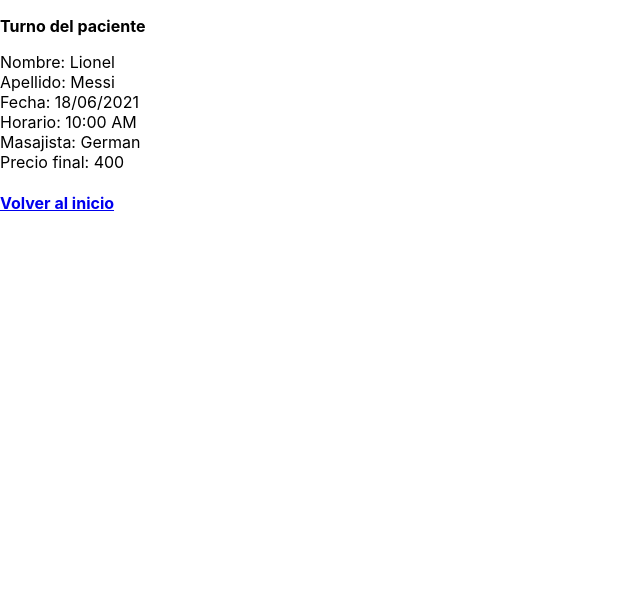
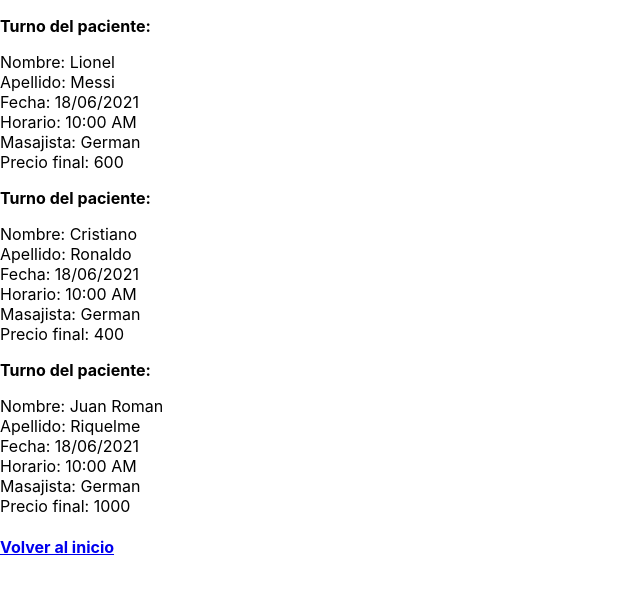
Before and after one commit to MaxiAlbarran/turnos-fe, a React (Create React App) app: page /turnos in a window 1280 px wide. Shown: the top 594 px of the page, without its empty margins (0-640 px from the left). Built offline with nearby package versions, Linux system fonts and the light colour scheme.

Commit message:
Change Appointment folder and add some useful statements (#1)

```diff
--- a/src/App.js
+++ b/src/App.js
@@ -1,14 +1,14 @@
 import logo from './logo.svg';
 import './App.css';
+import { BrowserRouter, Route } from 'react-router-dom';
 import CreateAppointment from './components/CreateAppointment/index';
-import { BrowserRouter, Route } from 'react-router-dom';
-import Data from './components/AppointmentList/Data';
+import AppointmentList from './components/AppointmentList/index';
 
 function App() {
   return (
     <BrowserRouter>
       <Route path="/" exact component={CreateAppointment} />
-      <Route path="/Turnos" exact component={Data} />
+      <Route path="/turnos" exact component={AppointmentList} />
     </BrowserRouter>
   );
 }
--- a/src/components/AppointmentList/Appointment.jsx
+++ /dev/null
@@ -1,31 +0,0 @@
-import React, { useState } from 'react';
-
-const Appointment = (props) => {
-  return (
-    <div>
-      <p>
-        <b>Turno del paciente</b>
-      </p>
-      <div>
-        <label>Nombre: {props.datos.name}</label>
-      </div>
-      <div>
-        <label>Apellido: {props.datos.surname}</label>
-      </div>
-      <div>
-        <label>Fecha: {props.datos.date}</label>
-      </div>
-      <div>
-        <label>Horario: {props.datos.hour}</label>
-      </div>
-      <div>
-        <label>Masajista: {props.datos.masseuse}</label>
-      </div>
-      <div>
-        <label>Precio final: {props.datos.price}</label>
-      </div>
-    </div>
-  );
-};
-
-export default Appointment;
--- /dev/null
+++ b/src/components/AppointmentList/Appointment/index.jsx
@@ -0,0 +1,33 @@
+import React from 'react';
+
+const Appointment = ({ appointment }) => {
+  let { name, surname, date, hour, masseuse, price } = appointment;
+
+  return (
+    <div>
+      <p>
+        <b>Turno del paciente:</b>
+      </p>
+      <div>
+        <label>Nombre: {name}</label>
+      </div>
+      <div>
+        <label>Apellido: {surname}</label>
+      </div>
+      <div>
+        <label>Fecha: {date}</label>
+      </div>
+      <div>
+        <label>Horario: {hour}</label>
+      </div>
+      <div>
+        <label>Masajista: {masseuse}</label>
+      </div>
+      <div>
+        <label>Precio final: {price}</label>
+      </div>
+    </div>
+  );
+};
+
+export default Appointment;
--- a/src/components/AppointmentList/Data.jsx
+++ /dev/null
@@ -1,37 +0,0 @@
-import React from 'react';
-import Appointment from './Appointment';
-import {Link} from 'react-router-dom'
-
-const PATIENT = [
-  {
-    name: 'Lionel',
-    surname: 'Messi',
-    date: '18/06/2021',
-    hour: '10:00 AM',
-    masseuse: 'German',
-    price: 400,
-  },
-];
-
-const Data = () => {
-  return (
-    <div>
-      <div>
-      {PATIENT.map((data) => (
-        <div>
-          <Appointment datos={data} />
-        </div>
-      ))}
-    </div>
-    <div>
-      <h4>
-        <Link to="/">
-          Volver al inicio
-        </Link>
-      </h4>
-    </div>
-    </div>
-  );
-};
-
-export default Data;
--- /dev/null
+++ b/src/components/AppointmentList/index.jsx
@@ -0,0 +1,56 @@
+import React, { useState } from 'react';
+import Appointment from './Appointment';
+import { Link } from 'react-router-dom';
+
+const PATIENTS = [
+  {
+    id: 1,
+    name: 'Lionel',
+    surname: 'Messi',
+    date: '18/06/2021',
+    hour: '10:00 AM',
+    masseuse: 'German',
+    price: 600,
+  },
+  {
+    id: 2,
+    name: 'Cristiano',
+    surname: 'Ronaldo',
+    date: '18/06/2021',
+    hour: '10:00 AM',
+    masseuse: 'German',
+    price: 400,
+  },
+  {
+    id: 10,
+    name: 'Juan Roman',
+    surname: 'Riquelme',
+    date: '18/06/2021',
+    hour: '10:00 AM',
+    masseuse: 'German',
+    price: 1000,
+  },
+];
+
+const AppointmentList = () => {
+  const [patients] = useState(PATIENTS);
+
+  return (
+    <div>
+      <div>
+        {patients.map((patient) => (
+          <div>
+            <Appointment appointment={patient} />
+          </div>
+        ))}
+      </div>
+      <div>
+        <h4>
+          <Link to='/'>Volver al inicio</Link>
+        </h4>
+      </div>
+    </div>
+  );
+};
+
+export default AppointmentList;
--- a/src/components/CreateAppointment/index.jsx
+++ b/src/components/CreateAppointment/index.jsx
@@ -12,16 +12,18 @@ const CreateAppointment = () => {
   const [lastName, setLastName] = useState('');
   const [date, setDate] = useState('');
   const [time, setTime] = useState('');
-  const Values = () => {
-    console.log(name, lastName, date, time, price);
+  const [price, setPrice] = useState(0);
+
+  const handleOnClick = () => {
+    console.log({ name, lastName, date, time, price });
   };
 
-  const [price, setPrice] = useState(0);
   const handleSelectChange = (masajista) => {
     const masajistaPrecio = MASAJISTA_PRECIOS[masajista];
 
     setPrice(masajistaPrecio);
   };
+
   return (
     <div>
       <form>
@@ -57,12 +59,14 @@ const CreateAppointment = () => {
         </div>
       </form>
       <div>
-        <button type='button' onClick={Values}>
+        <button type='button' onClick={handleOnClick}>
           Gracias
         </button>
       </div>
       <div>
-        <h4><Link to="/Turnos">Turnos solicitados</Link></h4>
+        <h4>
+          <Link to='/Turnos'>Turnos solicitados</Link>
+        </h4>
       </div>
     </div>
   );
```
